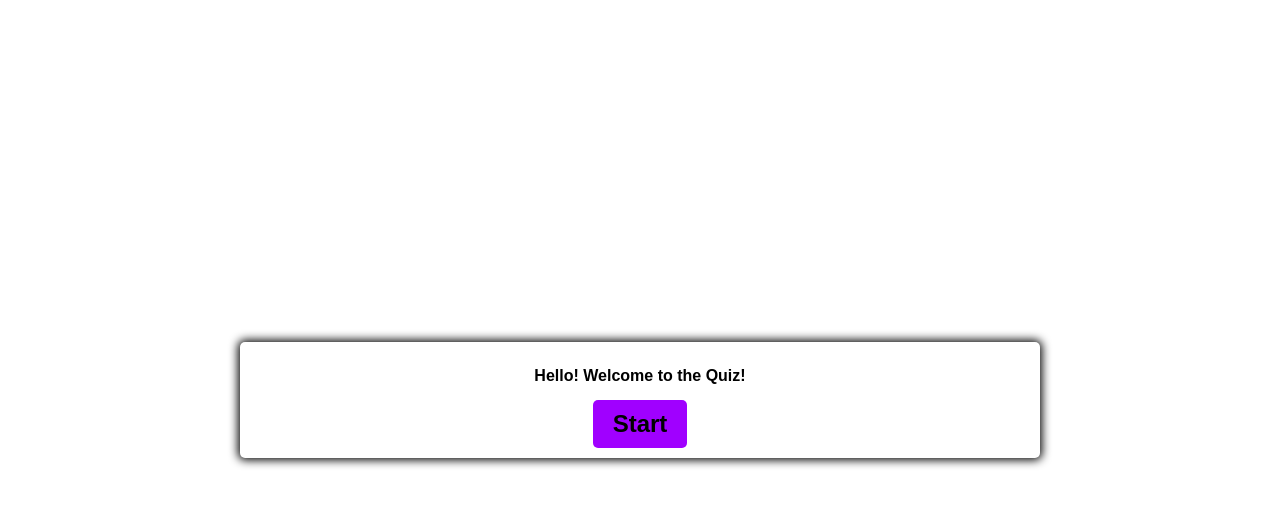
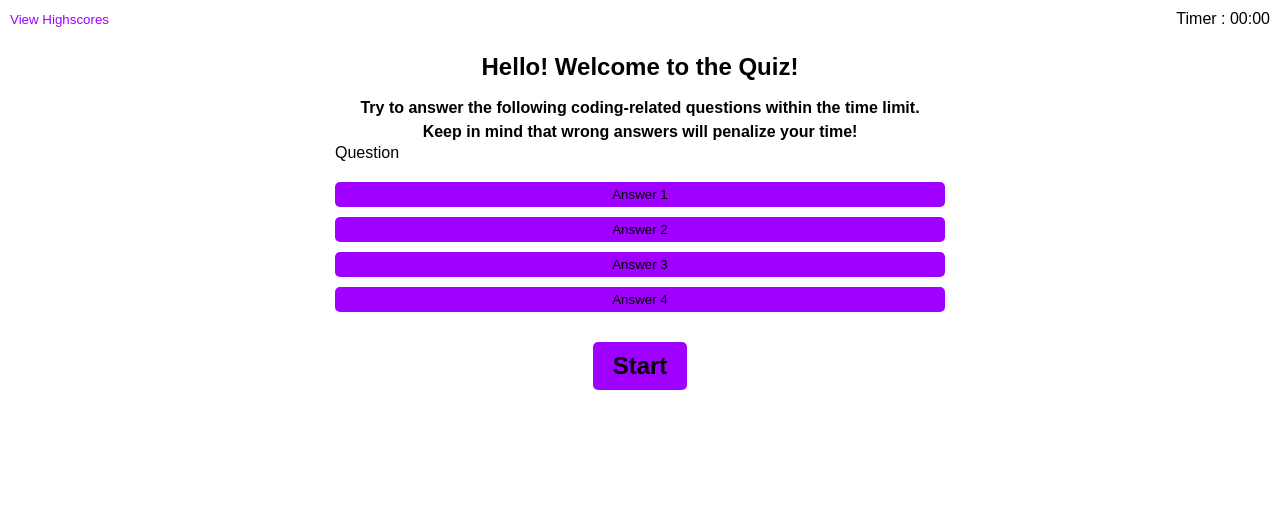
Before and after one commit to ColtonTO/WebsiteQuiz, a plain HTML site: page index.html in a window 1280 px wide. Drawn offline with Linux system fonts and the light colour scheme.

Commit message:
updated for TIMER and HIGHSCORE, better styling

```diff
--- a/assets/code/style.css
+++ b/assets/code/style.css
@@ -1,42 +1,64 @@
+/* Global Declarations */
+
 *, *::before, *::after {
     box-sizing: border-box;
     font-family: sans-serif;
+    margin: 0;
+    padding: 0;
 }
+
+/* Colors */
 
 :root {
     --hue-neutral: rgb(160, 0, 255);
     --hue-background: rgb(255, 255, 255);
-    --hue-correct: rgb(0, 255, 0);
-    --hue-wrong: rgb(255, 0, 0);
 }
 
 body {
     --hue: var(--hue-neutral);
     padding: 0;
     margin: 0;
-    display: flex;
+    /* display: flex;  */
     width: 100vw;
     height: 100vh;
-    justify-content: center;
-    align-items: center;
+    /* justify-content: center;
+    align-items: center;  */
     background-color: var(--hue-background);
 }
 
+/* Main Container Section */
+
 .container {
-    width: 800px;
+    width: 50%;
     max-width: 80%;
     background-color: var(--hue-background);
-    border-radius: 5px;
     padding: 10px;
-    box-shadow: 0 0 10px 2px;
+    margin: 0 auto;
 }
 
 .info-header {
     justify-content: center;
     display: flex;
     padding: 15px;
+    font-weight: bolder;
+    font-size: 24px;
+}
+
+.info-h1 {
+    justify-content: center;
+    display: flex;
     font-weight: bold;
+    padding: 3px;
 }
+
+/* Outer Container Section */
+
+.outer-container {
+    padding: 10px;
+    height: 100vh;
+}
+
+/* Buttons */
 
 .btn-grid {
     display: grid;
@@ -55,13 +77,17 @@ body {
 }
 
 .btn:hover {
-    border-color: black;
+    /* border-color: black;
+    border-style: solid; */
+    opacity: 80%;
+    cursor: pointer;
 }
 
 .start-btn {
     font-size: 1.5rem;
     font-weight: bold;
     padding: 10px 20px;
+    margin: 10px;
 }
 
 .controls {
@@ -70,6 +96,22 @@ body {
     align-items: center;
 }
 
-.hide {
+/* Top Bar */
+
+.top-bar p {
+    float: right;
+}
+
+.top-bar button {
+    background-color: var(--hue-background);
+    border-style: none;
+    color: var(--hue-neutral)
+}
+
+.top-bar button:hover {
+    cursor: pointer;
+}
+
+/* .hide {
     display: none;
-}
+} */
--- a/index.html
+++ b/index.html
@@ -9,14 +9,28 @@
     <title>WebsiteQuiz</title>
 </head>
 <body>
+    <!-- Outer div-->
+    <div class="outer-container">
+
+
+
+    <!-- Top Bar Section -->
+    <div class="top-bar">
+        <button>View Highscores</button>
+        <p> Timer : 00:00 </p>
+    </div>
     <div class = "container">
+
+        <!-- Guide and Start Section-->
         <div class = "info-box">
             <div class = "info-header"> Hello! Welcome to the Quiz!</div>
-            <div></div>
-            <div></div>
+            <div class = "info-h1">Try to answer the following coding-related questions within the time limit. </div>
+            <div class = "info-h1">Keep in mind that wrong answers will penalize your time! </div>
             <div></div>
             </div>
-        <div id="question-container" class="hide">
+
+            <!-- Quiz Section -->
+        <main id="question-container" class="hide">
             <div id="question">Question </div>
             <div id="answer-buttons" class="btn-grid">
                 <button class="btn">Answer 1</button>
@@ -24,9 +38,10 @@
                 <button class="btn">Answer 3</button>
                 <button class="btn">Answer 4</button>
             </div>
-        </div>
+        </main>
         <div class="controls">
             <button id="start-btn" class="start-btn btn ">Start </button>
+        </div>
     </div>
     </div>
 </body>
```
